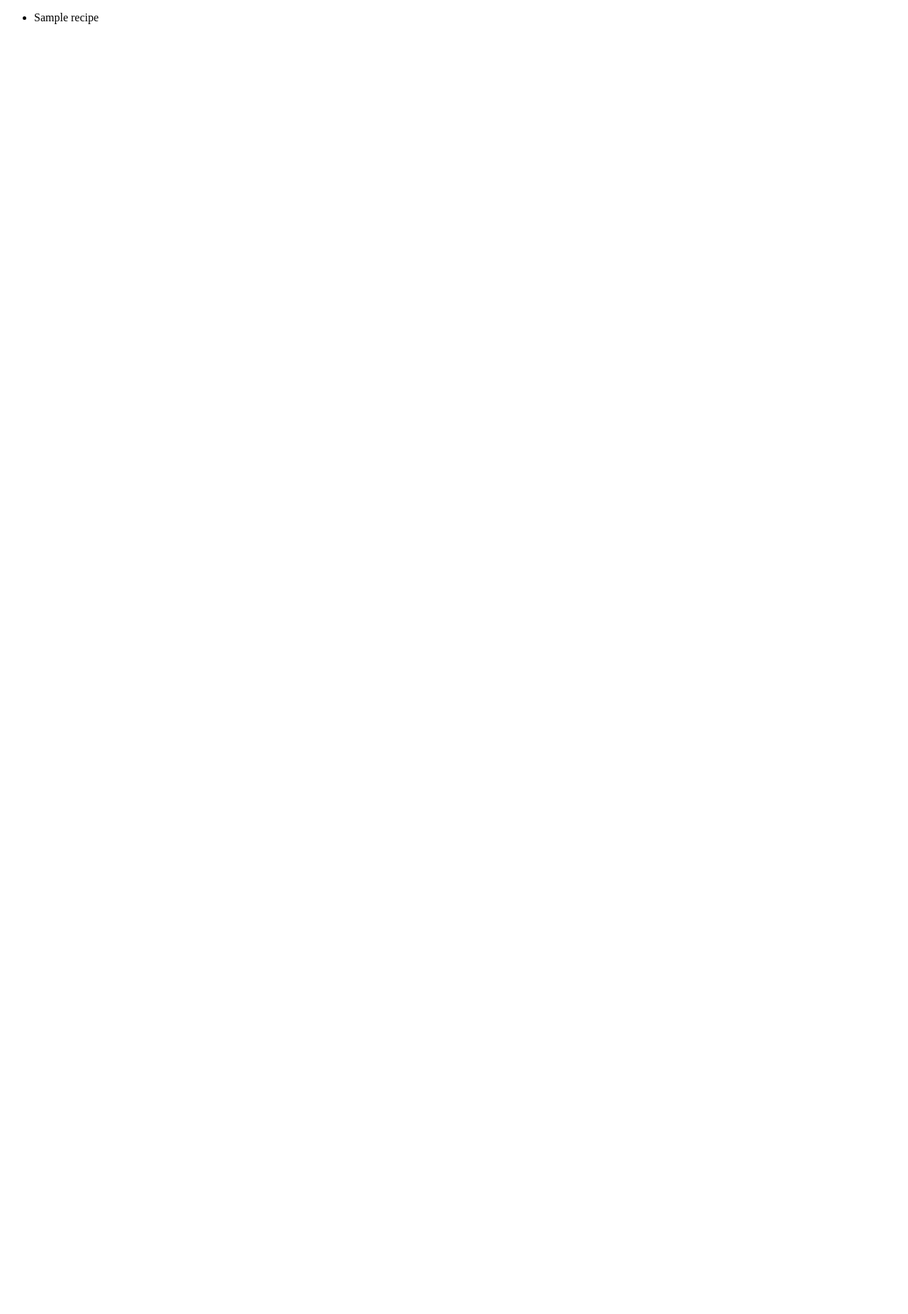
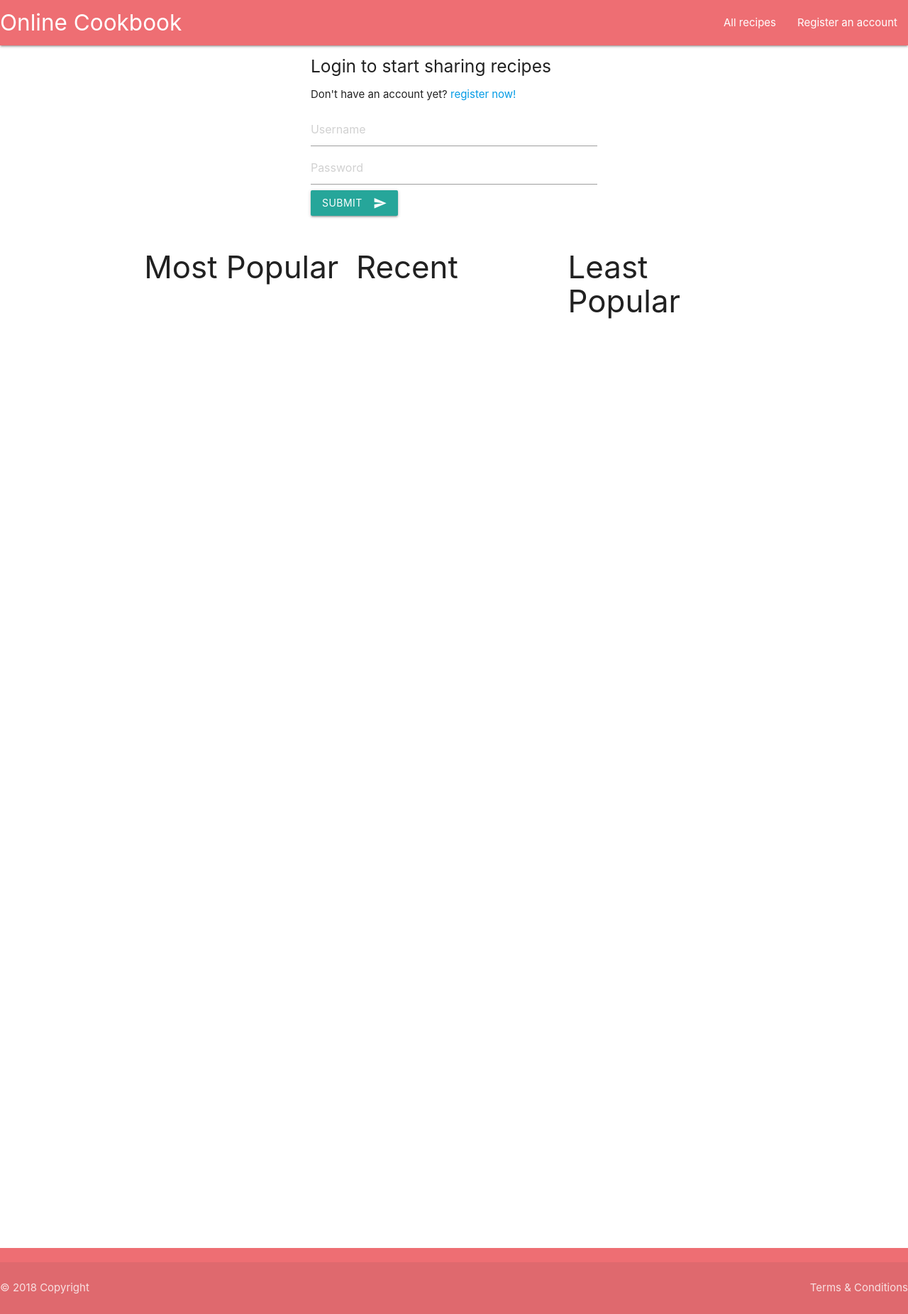
Before and after one commit to alexander4k/online-cookbook, a Flask app: page / in a window 1280 px wide. Before the commit the page is almost empty. Shown: the whole page at 71% size. Before the commit the page ends 34 px from the top, so only its background shows below. Run offline with Flask 2, Linux system fonts and the light colour scheme; a database or web service that is not in the repository returns one stand-in record (values such as "Sample title"); some libraries are stand-ins or nearby versions.

Commit message:
Added home.html for the homepage

```diff
--- a/templates/home.html
+++ b/templates/home.html
@@ -1,18 +1,91 @@
-<!DOCTYPE html>
-<html lang="en">
-<head>
-    <meta charset="UTF-8">
-    <meta name="viewport" content="width=device-width, initial-scale=1.0">
-    <meta http-equiv="X-UA-Compatible" content="ie=edge">
-    <title>Online Cookbook</title>
-</head>
-<body>
-    <ul>
-        {% for recipe in recipes %}
-        <li>{{ recipe.title }}</li>
-        {% endfor %}
-    </ul>
+{% extends "base.html" %} {% block content %}
+<div class="background"></div>
+<div class="row login_box">
+    <div class="col s12 m6 offset-m3 l4 offset-l4">
+        <form>
+            <div>
+                <h5>Login to start sharing recipes</h5>
+                <p>Don't have an account yet? <a href="" class="hvr-forward">register now!</a></p>
+                <input placeholder="Username" id="first_name" type="text" class="validate" required>
+                <input placeholder="Password" id="first_name" type="text" class="validate" required>
+            </div>
+            <button class="btn waves-effect waves-light hvr-sweep-to-right" type="submit" name="action">Submit
+                <i class="material-icons right">send</i>
+            </button>
+        </form>
 
-
-</body>
-</html>
+    </div>
+</div>
+<div class="container">
+    <div class="row small_screen_hide">
+        <div class="col s4">
+            <h3 class="option1 active">Most Popular</h3>
+        </div>
+        <div class="col s4">
+            <h3 class="option2">Recent</h3>
+        </div>
+        <div class="col s4">
+            <h3 class="option3">Least Popular</h3>
+        </div>
+    </div>
+    <div class="row small_screen_show">
+        <div class="input-field col s12">
+            <select id="options">
+                <option value="1">Popular</option>
+                <option value="2">Recent</option>
+                <option value="3">Least Popular</option>
+            </select>
+        </div>
+    </div>
+    <div class="row">
+        <div class="carousel carousel-slider popular">
+            {% for recipe in most_popular %}
+            <a class="carousel-item">
+                <div class="recipe_slide">
+                    <div class="recipe_card">
+                        <img src="{{ recipe.image }}">
+                        <div>
+                            <p>{{ recipe.title }}</p>
+                            <span><p>Liked {{ recipe.votes }} times</p><i class="far fa-star"></i></span>
+                            <p class="date">{{ formatted_dates[loop.index0] }}</p>
+                        </div>
+                    </div>
+                </div>
+            </a>
+            {% endfor %}
+        </div>
+        <div class="carousel carousel-slider recent">
+            {% for recipe in recent %}
+            <a class="carousel-item" href="#one!">
+                <div class="recipe_slide">
+                    <div class="recipe_card">
+                        <img src="{{ recipe.image }}">
+                        <div>
+                            <p>{{ recipe.title }}</p>
+                            <span><p>Liked {{ recipe.votes }} times</p><i class="far fa-star"></i></span>
+                            <p class="date">{{ formatted_dates[loop.index0] }}</p>
+                        </div>
+                    </div>
+                </div>
+            </a>
+            {% endfor %}
+        </div>
+        <div class="carousel carousel-slider least_popular">
+            {% for recipe in least_popular %}
+            <a class="carousel-item" href="#one!">
+                <div class="recipe_slide">
+                    <div class="recipe_card">
+                        <img src="{{ recipe.image }}">
+                        <div>
+                            <p>{{ recipe.title }}</p>
+                            <span><p>Liked {{ recipe.votes }} times</p><i class="far fa-star"></i></span>
+                            <p class="date">{{ formatted_dates[loop.index0] }}</p>
+                        </div>
+                    </div>
+                </div>
+            </a>
+            {% endfor %}
+        </div>
+    </div>
+</div>
+{% endblock %}
```
